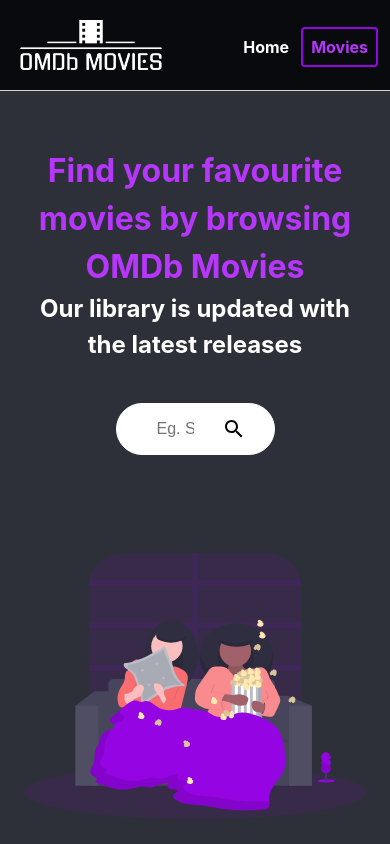
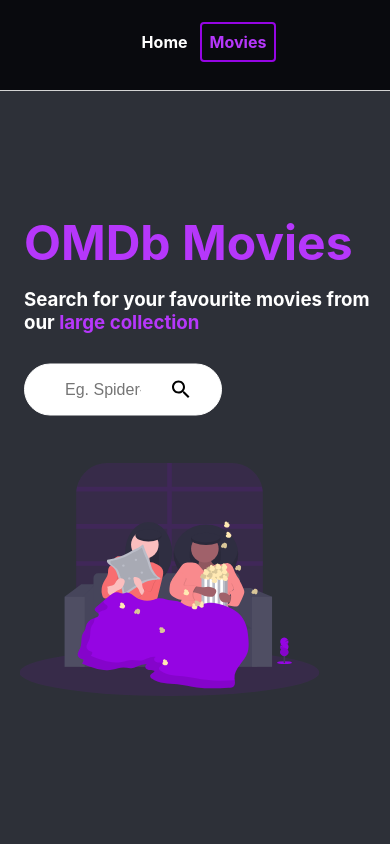
Before and after one commit to Dip0501/movie-search, a React (Create React App) app: page / in a window 390 px wide. Built offline with nearby package versions, Linux system fonts and the light colour scheme.

Commit message:
home changes

```diff
--- a/src/components/css/SearchBar.css
+++ b/src/components/css/SearchBar.css
@@ -6,11 +6,9 @@
     height: 30px;
     padding: 10px 20px;
     border-radius: 999px;
-    width: 30vw;
+    width: 40vw;
     max-width: 400px;
-    margin: 0 auto;
-    margin-top: 40px;
-    margin-bottom: 50px;
+    margin-top: 30px;
 }
 
 .search__input > input {
--- a/src/index.css
+++ b/src/index.css
@@ -17,6 +17,19 @@
 }
 
 
+/* TABLETS */
+@media (max-width: 820px) {
+  .home__content {
+    position: absolute !important;
+    top: 30% !important;
+  }
+
+  .home__images {
+    position: absolute;
+    bottom: 50% !important;
+    left: 10% !important;
+  }
+}
 /* SMALL PHONES, TABLETS, LARGE SMARTPHONES */
 @media (max-width: 768px) {
   .movie__img--wrapper {
@@ -40,6 +53,22 @@
 
   .movie__back {
     margin: 0 auto !important;
+  }
+
+  .home__content {
+    position: absolute !important;
+    top: 30% !important;
+  }
+
+  .home__images {
+    position: absolute;
+    bottom: 60% !important;
+    left: -10% !important;
+    transform: translate(15%) !important;
+  }
+
+  .home__images > img {
+    width: 400px;
   }
 }
 
@@ -77,6 +106,8 @@
   .movie__search--fail {
     max-width: 300px !important;
   }
+
+
 }
 
 /* SMALL PHONEs */
@@ -157,4 +188,21 @@
 
   }
 
+  .home__images > img {
+    width: 300px;
+  }
+
+  .logo {
+    display: none;
+  }
+
+  .nav__container {
+    display: flex !important;
+    align-items: center !important;
+    justify-content: center !important;
+  }
+
+  .nav__links {
+    margin-top: 32px;
+  }
 }
--- a/src/pages/Home.jsx
+++ b/src/pages/Home.jsx
@@ -9,14 +9,14 @@
     <section id='home'>
         <div className="home__container">
             <div className="home__row">
-                <h1 className="home__title">
-                  Find your favourite movies by browsing OMDb Movies
-                </h1>
-                <h2 className="home__title--description">
-                  Our library is updated with the latest releases
-                </h2>
-                <SearchBar/>
-                <img src={HomeImg} alt=""/>
+                <div className="home__content">
+                    <h1 className='home__title'>OMDb Movies</h1>
+                    <h3 className='home__title--description'>Search for your favourite movies from our <span className='purple'>large collection</span></h3>
+                    <SearchBar/>
+                </div>
+                <div className="home__images">
+                    <img src={HomeImg} alt="" />
+                </div>
             </div>
         </div>
     </section>
--- a/src/pages/SearchPage.jsx
+++ b/src/pages/SearchPage.jsx
@@ -85,9 +85,6 @@
                 </div>
               )
             }
-
-
-
           </div>
         </div>
       </div>
--- a/src/pages/css/Home.css
+++ b/src/pages/css/Home.css
@@ -17,26 +17,40 @@
     margin: 0 auto;
     padding: 0 24px;
     display: flex;
-    flex-direction: column;
-    align-items: center;
 }
 
-.home__row > img {
-    margin-top: 48px;
-    object-fit: contain;
-    width: 100%;
-    max-width: 650px;
-}
-
-.home__title,
-.home__title--description {
-    max-width: 900px;
-    text-align: center;
-    line-height: 1.5;
-    color: #fff;
+.home__content {
+    position: absolute;
+    top: 50%;
+    transform: translateY(-50%)
 }
 
 .home__title {
+    font-size: 48px;
     color: #B637FB;
-    font-size: 32px;
+    padding-bottom: 16px;
 }
+
+.home__title--description {
+    color: white;
+}
+
+.purple {
+    color: #B637FB;
+}
+
+.home__images {
+    position: absolute;
+    top: 50%;
+    left: 50%;
+    transform: translate(15%, -50%);
+    width: 100%;
+    max-width: 500px;
+}
+
+.home__images > img {
+    display: flex;
+    flex-wrap: wrap;
+    object-fit: contain;
+    max-width: 500px;
+}
```
